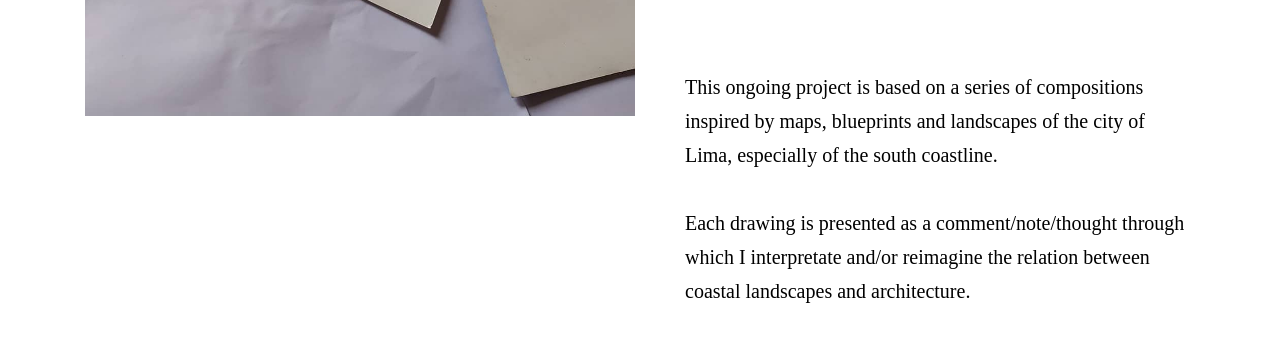
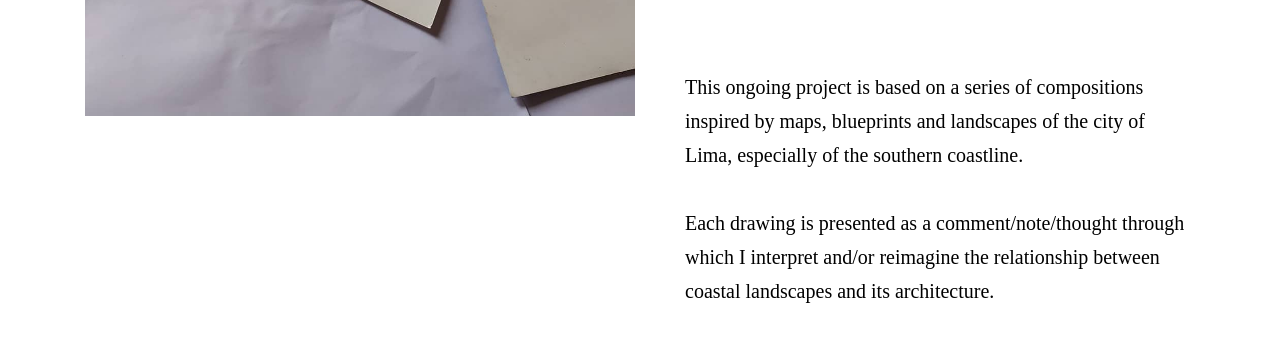
Before and after one commit to Peppa-Peddler/comentario-sobre-arquitectura-y-paisaje, a plain HTML site: page index.html in a window 1280 px wide. Shown: the part 706-1064 px from the top of the page. Drawn offline with Linux system fonts and the light colour scheme; a web font is replaced by a local one.

Commit message:
updatingtext

```diff
--- a/index.html
+++ b/index.html
@@ -12,9 +12,9 @@
             <div class="initial">
                 <img class="opener" src="images/01.jpg" alt="">
                 <p class="right">
-                    This ongoing project is based on a series of compositions inspired by maps, blueprints and landscapes of the city of Lima, especially of the south coastline.
+                    This ongoing project is based on a series of compositions inspired by maps, blueprints and landscapes of the city of Lima, especially of the southern coastline.
                     <br><br>
-                    Each drawing is presented as a comment/note/thought through which I interpretate and/or reimagine the relation between coastal landscapes and architecture.
+                    Each drawing is presented as a comment/note/thought through which I interpret and/or reimagine the relationship between coastal landscapes and its architecture.
                 </p>
             </div>
             <div class="gallery">
```
